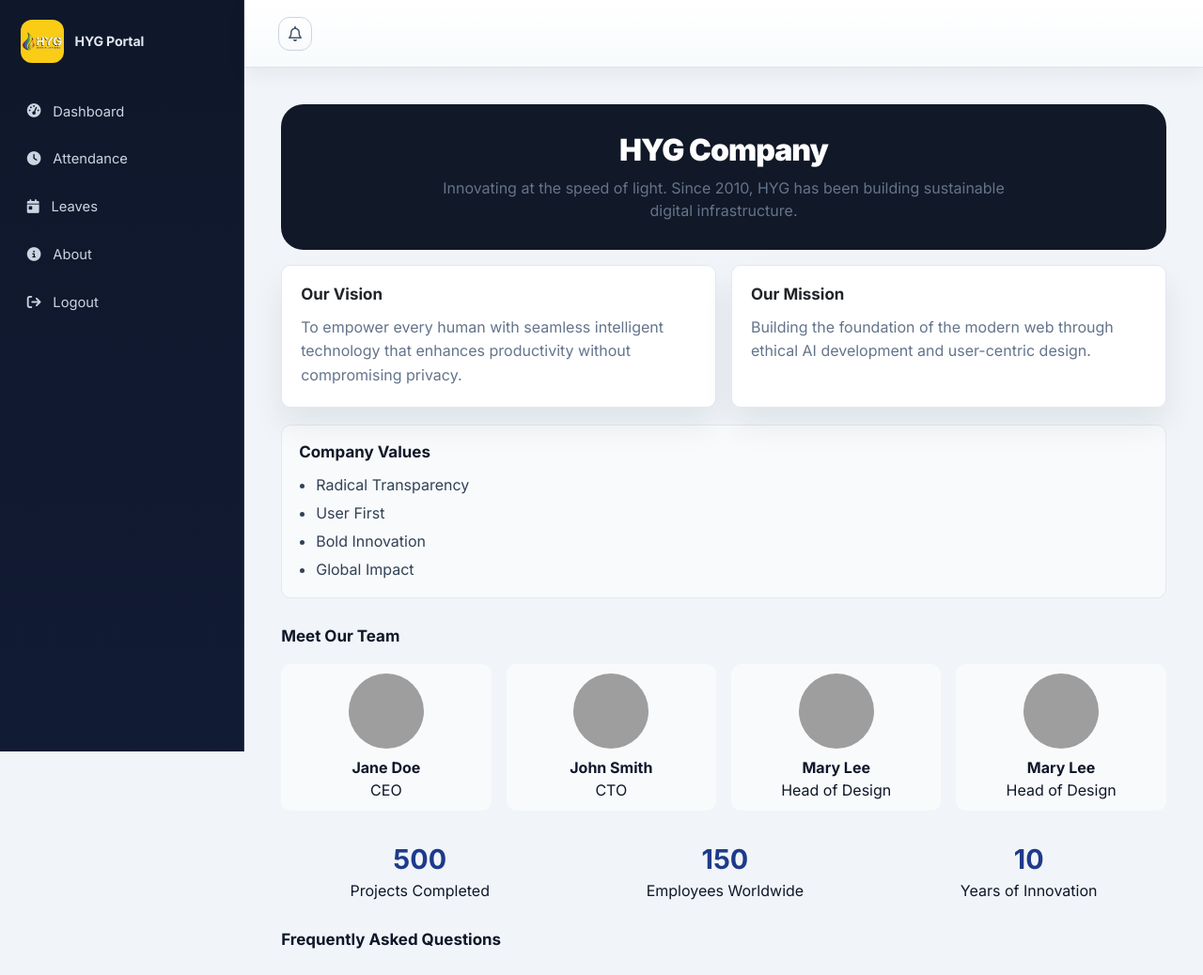
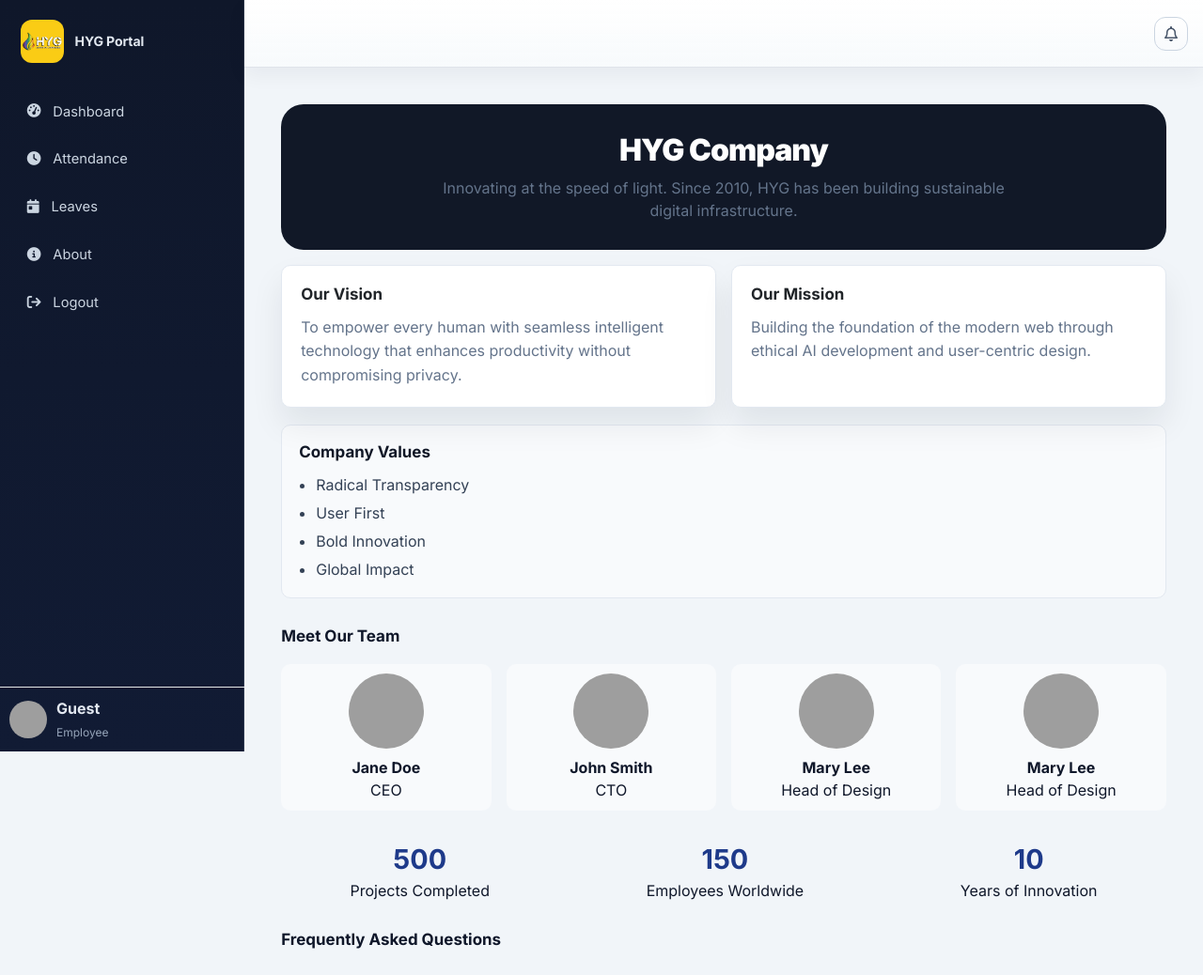
Before and after one commit to opalialuigiandreyengr-cmyk/hygportal, a Flask app: template website/templates/about.html in a window 1280 px wide. Shown: the top 1038 px of the page at 94% size. Run offline with Flask 3, Linux system fonts and the light colour scheme; the template is opened without the code that fills it, so the values that code supplies are empty; grey boxes are pictures that could not be loaded.

Commit message:
return footer to desktop sidebar

```diff
--- a/website/templates/base.html
+++ b/website/templates/base.html
@@ -17,7 +17,6 @@
 <link rel="stylesheet" href="{{ url_for('static', filename='css/styles.css') }}">
 
 <style>
-
 /* MOBILE BOTTOM NAV */
 .mobile-bottom-nav{
   position:fixed;
@@ -54,7 +53,6 @@ color:#f1fd0d;
 
 /* MOBILE VIEW */
 @media (max-width:768px){
-
   .sidebar{
     display:none;
   }
@@ -66,10 +64,25 @@ display:flex;
   .page{
     padding-bottom:80px;
   }
-
 }
 
-
+/* DESKTOP SIDEBAR PROFILE */
+.sidebar-foot {
+  position: absolute;
+  bottom: 0;
+  left: 0;
+  width: 100%;
+  display:flex;
+  align-items:center;
+  gap:10px;
+  padding:10px;
+  border-top:1px solid #e6e6e6;
+}
+.sidebar-foot img{
+  width:40px;
+  height:40px;
+  border-radius:50%;
+}
 </style>
 
 {% block extra_head %}{% endblock %}
@@ -82,49 +95,60 @@ padding-bottom:80px;
 {% set role = current_user.role if current_user.is_authenticated else '' %}
 {% set is_employee_user = role == 'user' %}
 
+{% set profile_employee = current_user.employee if current_user.is_authenticated and current_user.employee else None %}
+{% set profile_name = (
+    profile_employee.first_name ~
+    (' ' ~ profile_employee.middle_name[:1] ~ '.' if profile_employee.middle_name else '') ~
+    ' ' ~ profile_employee.last_name ~
+    (' ' ~ profile_employee.suffix if profile_employee.suffix else '')
+) if profile_employee else (current_user.username if current_user.is_authenticated and current_user.username else 'Guest') %}
+
+{% set role_label_map = {
+    'admin': 'Administrator',
+    'hr': 'HR',
+    'timekeeper': 'Timekeeper',
+    'user': 'Employee',
+    'dept manager': 'Dept Manager',
+    'operation': 'Operations',
+    'general manager': 'General Manager'
+} %}
+
+{% set profile_position = profile_employee.position if profile_employee and profile_employee.position else role_label_map.get(role, 'Employee') %}
+{% set profile_photo = url_for('static', filename=profile_employee.photopath) if profile_employee and profile_employee.photopath else 'https://picsum.photos/seed/' ~ (current_user.id if current_user.is_authenticated else 'guest') ~ '/40/40' %}
+
 <div class="app-shell">
 
 <!-- SIDEBAR (DESKTOP) -->
 <aside class="sidebar">
 
 <div class="sidebar-head">
-
   <div class="brand">
-
     <div class="brand-mark logo-image">
       <img src="{{ url_for('static', filename='images/logos/HYG LOGO.png') }}" class="hyg-logo">
     </div>
-
     <strong>HYG Portal</strong>
-
   </div>
-
 </div>
 
 <ul class="nav-list">
-
   <li>
-<a href="{% if is_employee_user %}{{ url_for('employee.employee_dashboard') }}{% else %}{{ url_for('views.home') }}{% endif %}"
-class="nav-link {% if request.path=='/' %}active{% endif %}">
+    <a href="{% if is_employee_user %}{{ url_for('employee.employee_dashboard') }}{% else %}{{ url_for('views.home') }}{% endif %}" class="nav-link {% if request.path=='/' %}active{% endif %}">
       <i class="fa-solid fa-gauge-high"></i>
       <span>Dashboard</span>
     </a>
   </li>
-
   <li>
     <a href="{{ url_for('views.attendance') }}" class="nav-link">
       <i class="fa-solid fa-clock"></i>
       <span>Attendance</span>
     </a>
   </li>
-
   <li>
     <a href="{{ url_for('views.leaves') }}" class="nav-link">
       <i class="fa-solid fa-calendar-day"></i>
       <span>Leaves</span>
     </a>
   </li>
-
   {% if is_employee_user %}
   <li>
     <a href="{{ url_for('employee.esarf') }}" class="nav-link">
@@ -133,22 +157,28 @@ class="nav-link {% if request.path=='/' %}active{% endif %}">
     </a>
   </li>
   {% endif %}
-
   <li>
     <a href="{{ url_for('views.about') }}" class="nav-link">
       <i class="fa-solid fa-circle-info"></i>
       <span>About</span>
     </a>
   </li>
-
   <li>
     <a href="{{ url_for('auth.logout') }}" class="nav-link">
       <i class="fa-solid fa-arrow-right-from-bracket"></i>
       <span>Logout</span>
     </a>
   </li>
+</ul>
 
-</ul>
+<!-- DESKTOP PROFILE FOOTER -->
+<div class="sidebar-foot">
+  <img src="{{ profile_photo }}" alt="{{ profile_name }}">
+  <div>
+    <div><strong>{{ profile_name|trim }}</strong></div>
+    <small>{{ profile_position }}</small>
+  </div>
+</div>
 
 </aside>
 
@@ -156,71 +186,51 @@ class="nav-link {% if request.path=='/' %}active{% endif %}">
 <section class="app-main">
 
 <header class="topbar">
-
   <div class="topbar-left">
-
-
+    <img src="" alt="">
+  </div>
   <div class="topbar-right">
     <button class="icon-btn"><i class="fa-regular fa-bell"></i></button>
   </div>
-
 </header>
 
 <main class="page">
-
 {% block page_content %}{% endblock %}
-
 </main>
 
 </section>
 
 </div>
 
-
 <!-- MOBILE BOTTOM NAV -->
-
 <nav class="mobile-bottom-nav">
-
-<a href="{% if is_employee_user %}{{ url_for('employee.employee_dashboard') }}{% else %}{{ url_for('views.home') }}{% endif %}"
-class="{% if request.path=='/' %}active{% endif %}">
+  <a href="{% if is_employee_user %}{{ url_for('employee.employee_dashboard') }}{% else %}{{ url_for('views.home') }}{% endif %}" class="{% if request.path=='/' %}active{% endif %}">
     <i class="fa-solid fa-gauge-high"></i>
     <span>Home</span>
   </a>
-
-<a href="{{ url_for('views.attendance') }}"
-class="{% if request.path=='/attendance' %}active{% endif %}">
+  <a href="{{ url_for('views.attendance') }}" class="{% if request.path=='/attendance' %}active{% endif %}">
     <i class="fa-solid fa-clock"></i>
     <span>Attendance</span>
   </a>
-
-<a href="{{ url_for('views.leaves') }}"
-class="{% if request.path=='/leaves' %}active{% endif %}">
+  <a href="{{ url_for('views.leaves') }}" class="{% if request.path=='/leaves' %}active{% endif %}">
     <i class="fa-solid fa-calendar-day"></i>
     <span>Leaves</span>
   </a>
-
   {% if is_employee_user %}
-<a href="{{ url_for('employee.esarf') }}"
-class="{% if request.path=='/employee/esarf' %}active{% endif %}">
+  <a href="{{ url_for('employee.esarf') }}" class="{% if request.path=='/employee/esarf' %}active{% endif %}">
     <i class="fa-solid fa-file-signature"></i>
     <span>ESARF</span>
   </a>
   {% endif %}
-
   <a href="{{ url_for('views.about') }}">
     <i class="fa-solid fa-circle-info"></i>
     <span>About</span>
   </a>
-
 </nav>
 
-
 <script src="https://cdn.jsdelivr.net/npm/bootstrap@5.3.3/dist/js/bootstrap.bundle.min.js"></script>
-
 <script src="{{ url_for('static', filename='js/toast.js') }}"></script>
-
 <script src="{{ url_for('static', filename='js/app.js') }}"></script>
-
 {% block extra_scripts %}{% endblock %}
 
 </body>
```
Lines whose indentation alone changed are shown as unchanged.
